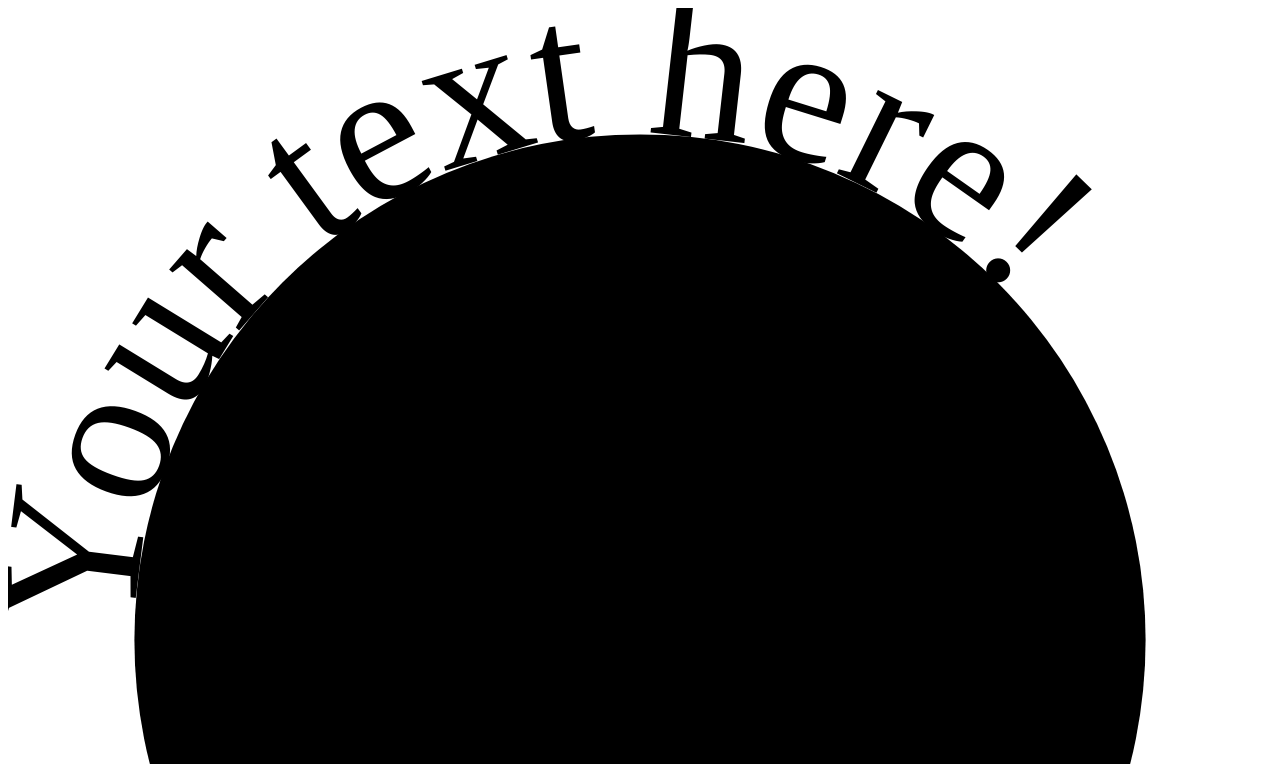
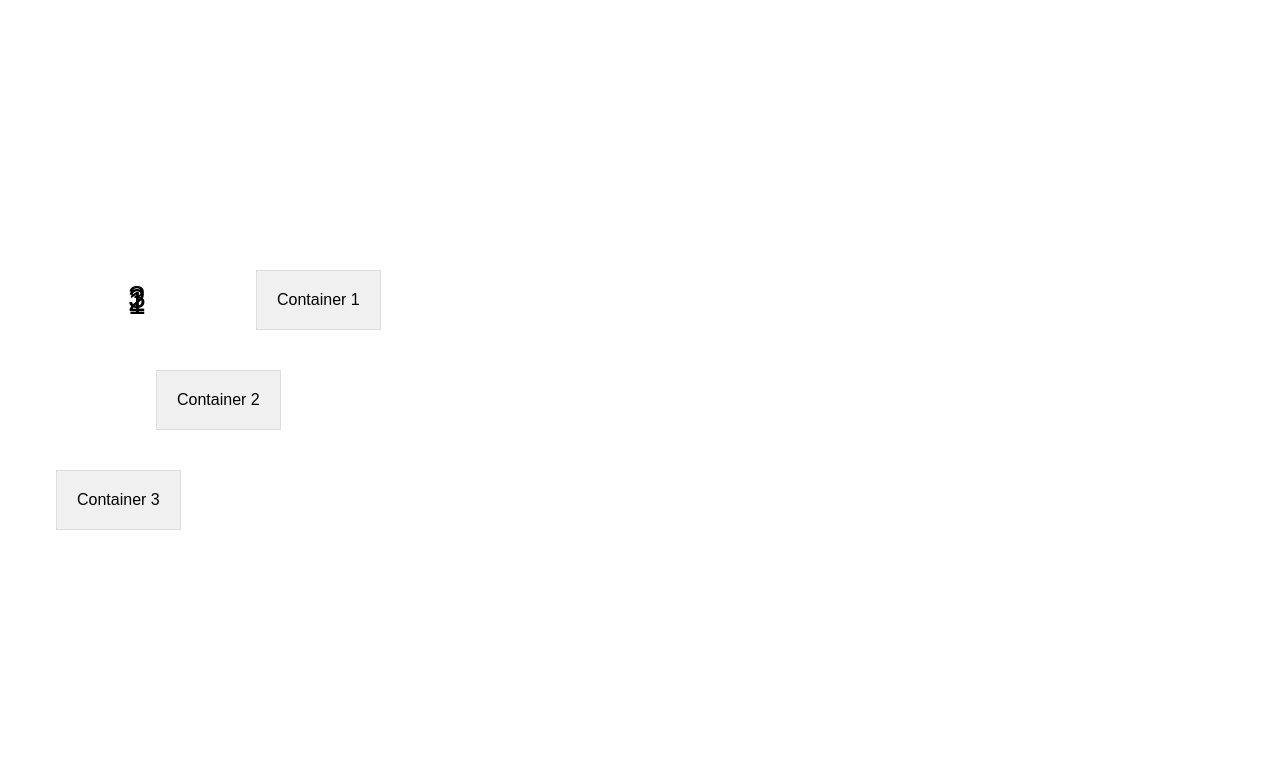
Before and after one commit to hasib9-99/foraziTech, a plain HTML site: page image -show.html in a window 1280 px wide. Shown: the top 764 px of the page. Drawn offline with Linux system fonts and the light colour scheme.

Commit message:
scroll with transform

```diff
--- a/image -show.html
+++ b/image -show.html
@@ -1,20 +1,85 @@
+<!DOCTYPE html>
+<html lang="en">
+<head>
+  <meta charset="UTF-8">
+  <meta name="viewport" content="width=device-width, initial-scale=1.0">
+  <title>Scroll and Translate</title>
+  <style>
+    body {
+      margin: 0;
+      overflow-y: scroll;
+      height: 200vh; /* For scrolling effect */
+      font-family: Arial, sans-serif;
+    }
 
+    .scroll-container {
+      position: relative;
+      width: 100%;
+      height: 100vh;
+      display: flex;
+      flex-direction: row;
+      align-items: center;
+      justify-content: space-between;
+      overflow: hidden;
+    }
 
-<svg
-  viewBox="0 0 100 100"
-  xmlns="http://www.w3.org/2000/svg"
->
-  <path
-    id="circlePath"
-    d="
-      M 10, 50
-      a 40,40 0 1,1 80,0
-      40,40 0 1,1 -80,0
-    "
-  />
-  <text>
-    <textPath href="#circlePath">
-      Your text here!
-    </textPath>
-  </text>
-</svg>
+    .number-container {
+      position: fixed;
+      top: 50%;
+      left: 10%;
+      transform: translateY(-50%);
+    }
+
+    .number {
+      font-size: 2rem;
+      margin: 10px 0;
+      transition: transform 0.3s;
+    }
+
+    .content-container {
+      display: flex;
+      flex-direction: column;
+      margin-left: 20%;
+    }
+
+    .content {
+      margin: 20px 0;
+      padding: 20px;
+      background-color: #f0f0f0;
+      border: 1px solid #ddd;
+      transition: transform 0.3s;
+    }
+  </style>
+</head>
+<body>
+  <div class="scroll-container">
+    <div class="number-container">
+      <div class="number" data-translate="50">1</div>
+      <div class="number" data-translate="100">2</div>
+      <div class="number" data-translate="150">3</div>
+    </div>
+    <div class="content-container">
+      <div class="content">Container 1</div>
+      <div class="content">Container 2</div>
+      <div class="content">Container 3</div>
+    </div>
+  </div>
+
+  <script>
+    document.addEventListener("scroll", () => {
+      const scrollPosition = window.scrollY;
+
+      // Translate numbers based on their data-translate attribute
+      document.querySelectorAll(".number").forEach((number, index) => {
+        const translateValue = parseInt(number.dataset.translate, 10) || 0;
+        number.style.transform = `translateY(${scrollPosition / 2 - translateValue}px)`;
+      });
+
+      // Translate content containers
+      document.querySelectorAll(".content").forEach((content, index) => {
+        content.style.transform = `translateX(${scrollPosition / 2 - index * 100}px)`;
+      });
+    });
+  </script>
+</body>
+</html>
```
Also changed, not shown: js/js.js.
